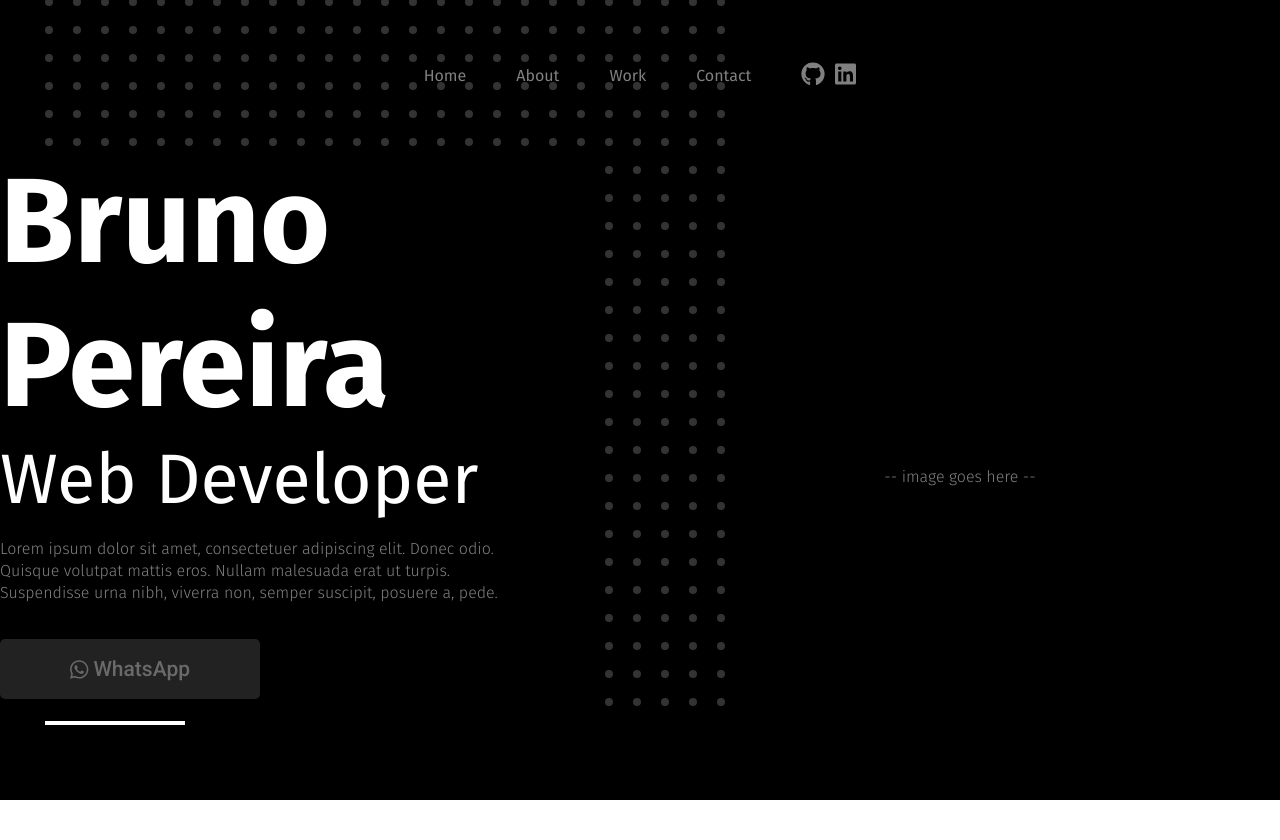
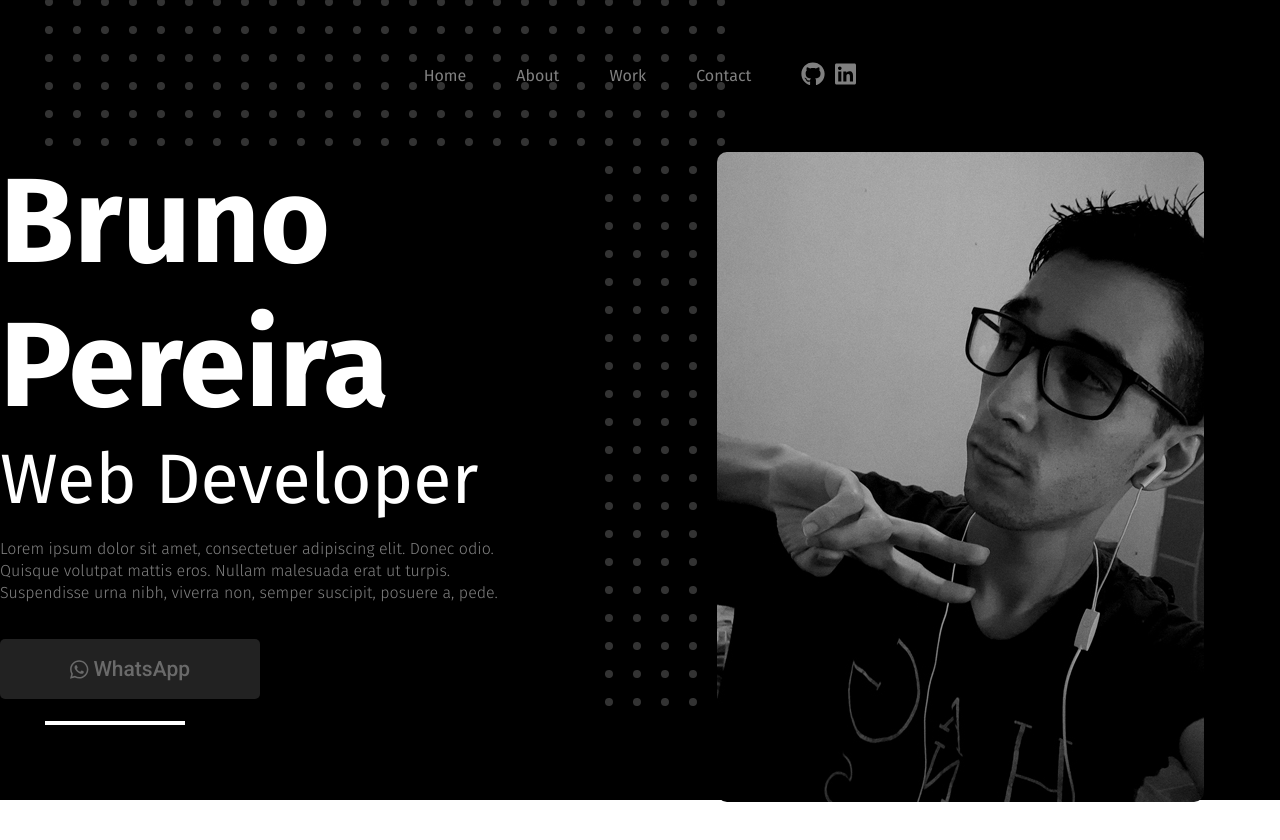
Before and after one commit to SirBruno/portfolio, a Next.js app: page / in a window 1280 px wide. Shown: the top 840 px of the page. Built offline with nearby package versions, Linux system fonts and the light colour scheme.

Commit message:
Added an image of myself.

```diff
--- a/pages/index.js
+++ b/pages/index.js
@@ -4,6 +4,7 @@ import { faGithub, faLinkedin, faWhatsapp } from '@fortawesome/free-brands-svg-i
 import { FontAwesomeIcon } from '@fortawesome/react-fontawesome'
 import Image from "next/image"
 import HeroLogos from '../public/hero_logos.png'
+import heroImage from '../public/bruno_img.jpg'
 
 export default function Home() {
   return (
@@ -50,7 +51,9 @@ export default function Home() {
             <span className={styles.blackRectangle}></span>
           </main>
           <div className={styles.heroRight}>
-            <p className={styles.p}>-- image goes here --</p>
+            <div style={{width: '100%', height: '650px', position: 'relative'}}>
+                <Image className={styles.heroImage} src={heroImage} alt="Bruno Pereira" quality="100" layout='fill' objectFit='contain' />
+            </div>
           </div>
         </section>
       </section>
--- a/styles/Home.module.css
+++ b/styles/Home.module.css
@@ -159,3 +159,9 @@ a.heroCTA:hover {
 .heroLogos img {
   opacity: .5;
 }
+
+.heroImage {
+  width: auto !important;
+  min-width: auto !important;
+  border-radius: 10px;
+}
```
Also changed, not shown: public/bruno_img.jpg (added).
